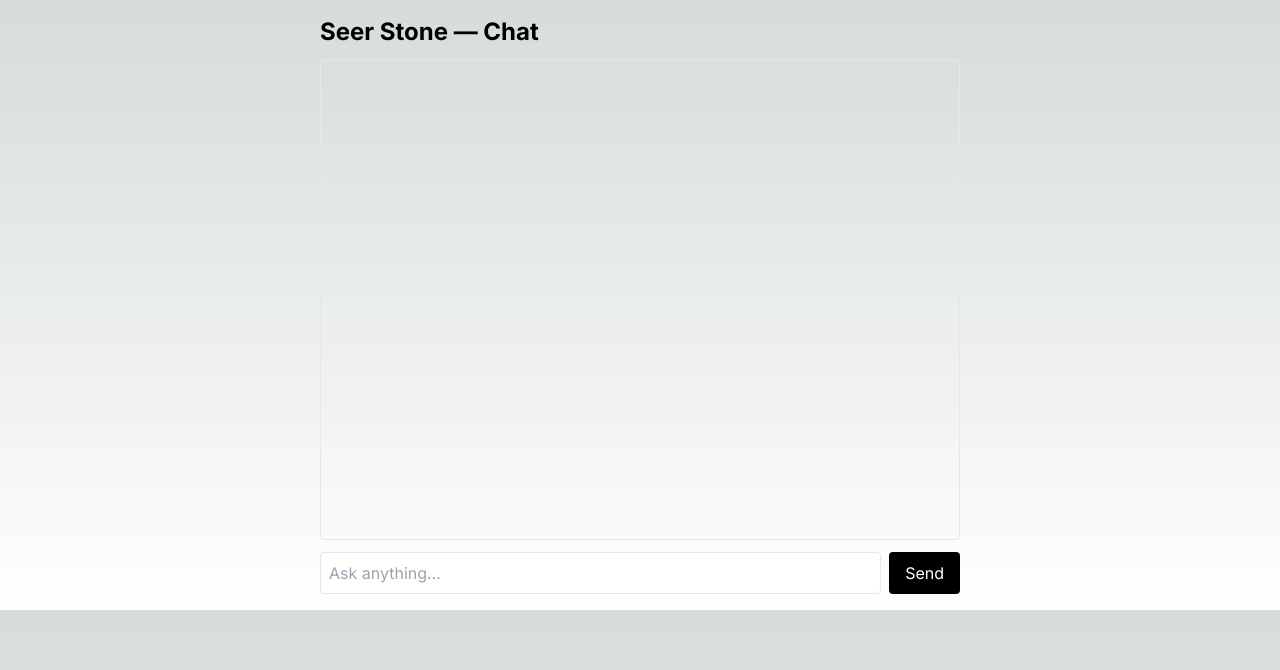
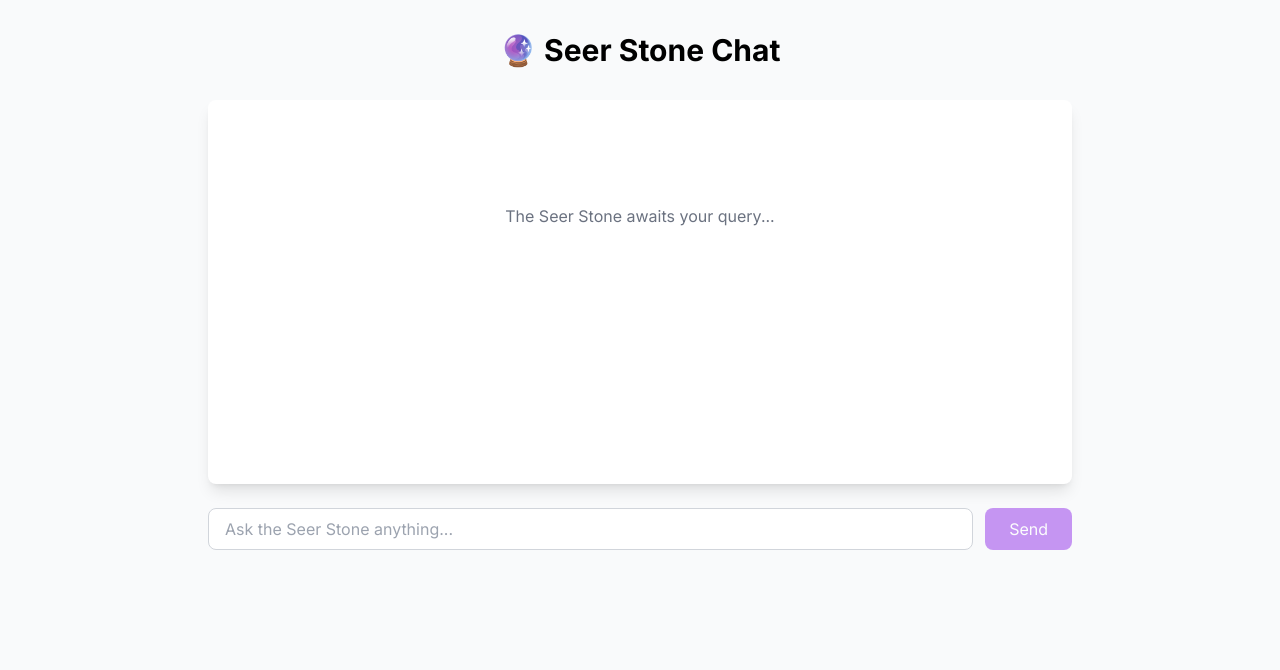
Before and after one commit to UTRE-Lattice/UTRE-Platform, a Next.js app: page /tools/chat in a window 1280 px wide. Shown: the top 670 px of the page. Built offline with nearby package versions, Linux system fonts and the light colour scheme.

Commit message:
Simple chat tool

```diff
--- a/app/tools/chat/page.tsx
+++ b/app/tools/chat/page.tsx
@@ -2,48 +2,94 @@
 
 import { useState } from "react";
 
-type Msg = { role: "user" | "assistant"; content: string };
+interface Message {
+  role: "user" | "assistant";
+  content: string;
+}
 
 export default function ChatPage() {
-  const [messages, setMessages] = useState<Msg[]>([]);
+  const [messages, setMessages] = useState<Message[]>([]);
   const [input, setInput] = useState("");
+  const [loading, setLoading] = useState(false);
 
-  async function send() {
-    if (!input.trim()) return;
-    const next = [...messages, { role: "user", content: input }];
-    setMessages(next);
+  async function sendMessage() {
+    if (!input.trim() || loading) return;
+
+    const userMessage: Message = { role: "user", content: input };
+    const newMessages = [...messages, userMessage];
+
+    setMessages(newMessages);
     setInput("");
+    setLoading(true);
 
-    const res = await fetch("/api/chat", {
+    try {
+      const response = await fetch("/api/chat", {
         method: "POST",
         headers: { "Content-Type": "application/json" },
-      body: JSON.stringify({ messages: next }),
+        body: JSON.stringify({ messages: newMessages }),
       });
-    const data = await res.json();
-    setMessages([...next, { role: "assistant", content: data.reply }]);
+
+      const data = await response.json();
+
+      const assistantMessage: Message = {
+        role: "assistant",
+        content: data.reply || "The Seer Stone remains silent...",
+      };
+
+      setMessages([...newMessages, assistantMessage]);
+    } catch (error) {
+      const errorMessage: Message = {
+        role: "assistant",
+        content: "Sorry, there was an error processing your request.",
+      };
+      setMessages([...newMessages, errorMessage]);
+    } finally {
+      setLoading(false);
+    }
   }
 
   return (
-    <div className="max-w-2xl mx-auto p-4 space-y-3">
-      <h1 className="text-2xl font-bold">Seer Stone — Chat</h1>
-      <div className="border rounded p-3 h-[60vh] overflow-y-auto">
+    <div className="min-h-screen bg-gray-50 py-8">
+      <div className="max-w-4xl mx-auto px-4">
+        <h1 className="text-3xl font-bold text-center mb-8">🔮 Seer Stone Chat</h1>
+
+        <div className="bg-white rounded-lg shadow-lg p-6 mb-6 h-96 overflow-y-auto">
+          {messages.length === 0 && (
+            <div className="text-center text-gray-500 mt-20">
+              The Seer Stone awaits your query...
+            </div>
+          )}
+
           {messages.map((m, i) => (
-          <div key={i} className="mb-2">
-            <b>{m.role === "user" ? "You" : "Seer Stone"}:</b> {m.content}
+            <div key={i} className="mb-4">
+              <div className={`font-medium mb-1 ${m.role === "user" ? "text-blue-600" : "text-purple-600"}`}>
+                {m.role === "user" ? "You" : "Seer Stone"}
+              </div>
+              <div className="text-gray-800 whitespace-pre-wrap">{m.content}</div>
             </div>
           ))}
+
+          {loading && <div className="text-purple-600 italic">Seer Stone is thinking…</div>}
         </div>
-      <div className="flex gap-2">
+
+        <div className="flex gap-3">
           <input
-          className="flex-1 border rounded p-2"
+            type="text"
             value={input}
             onChange={(e) => setInput(e.target.value)}
-          placeholder="Ask anything…"
-          onKeyDown={(e) => e.key === "Enter" && send()}
+            onKeyDown={(e) => e.key === "Enter" && sendMessage()}
+            placeholder="Ask the Seer Stone anything..."
+            disabled={loading}
+            className="flex-1 px-4 py-2 border border-gray-300 rounded-lg focus:outline-none focus:ring-2 focus:ring-purple-500"
           />
-        <button onClick={send} className="px-4 py-2 rounded bg-black text-white">
-          Send
+          <button
+            onClick={sendMessage}
+            disabled={!input.trim() || loading}
+            className="px-6 py-2 bg-purple-600 text-white rounded-lg hover:bg-purple-700 disabled:opacity-50 disabled:cursor-not-allowed"
+          >
+            {loading ? "…" : "Send"}
           </button>
+        </div>
       </div>
     </div>
   );
```
Lines whose indentation alone changed are shown as unchanged.
